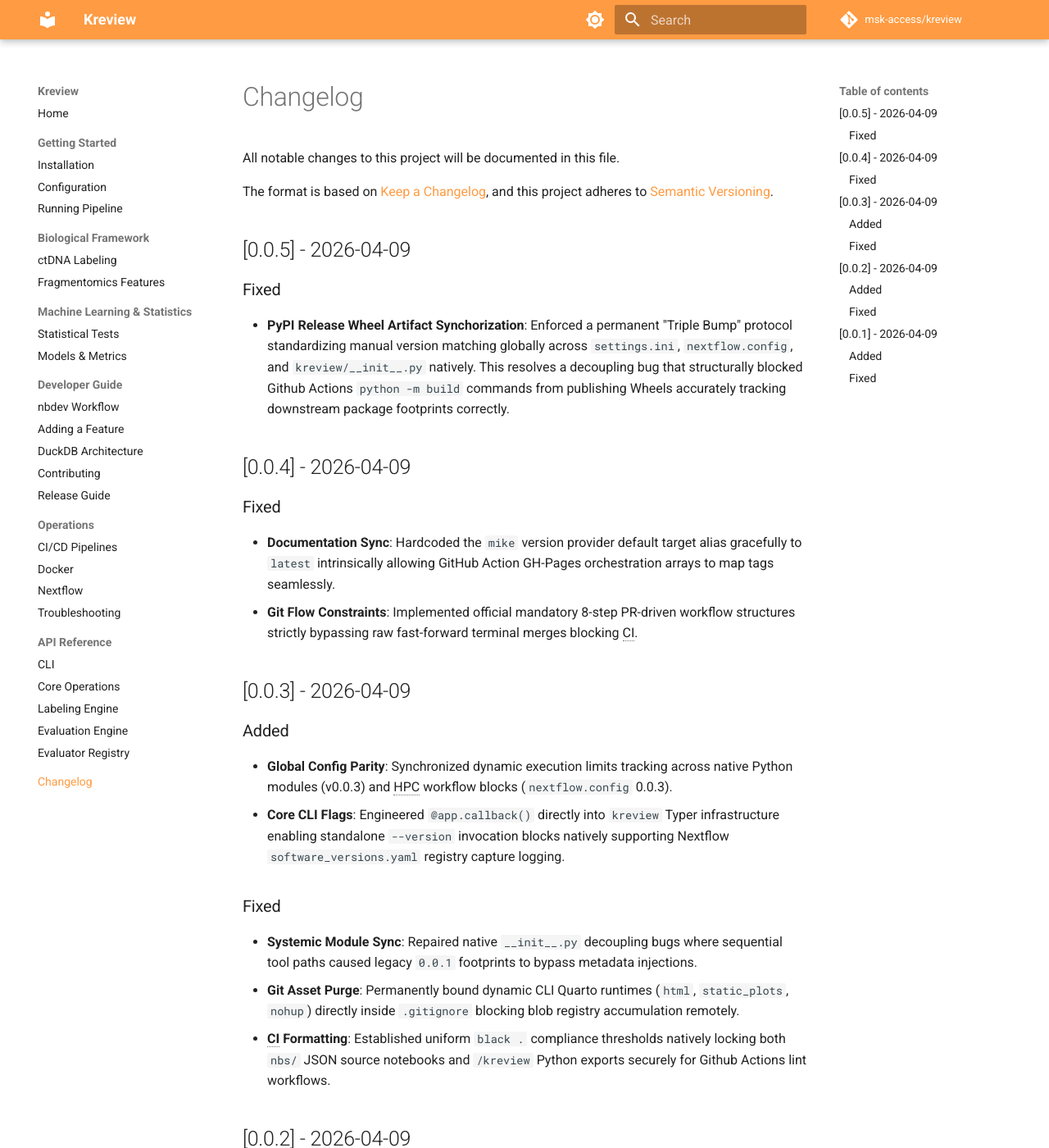
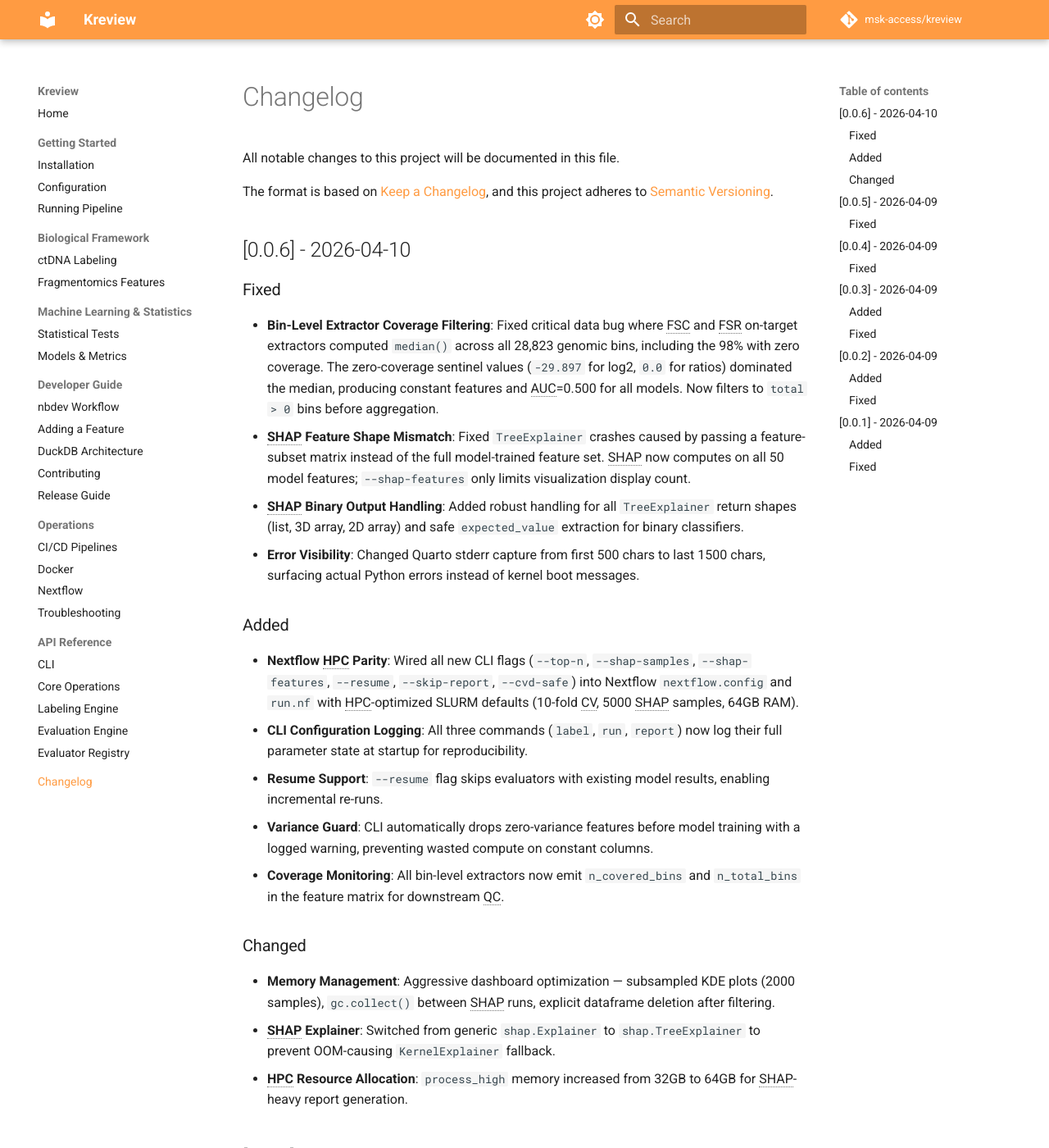
Before and after one commit to msk-access/kreview, an MkDocs documentation site: the page built from docs/changelog.md, in a window 1280 px wide and 1400 px high. Shown: the whole window at 82% size. Built offline with MkDocs 1.6.1 and Material for MkDocs 9.7.7, drawn with Linux system fonts in a browser that asks for light colours; comment, search, counter and statistics services are not loaded; the version menu is left out.

Commit message:
release: v0.0.6

```diff
--- a/docs/changelog.md
+++ b/docs/changelog.md
@@ -4,6 +4,24 @@ All notable changes to this project will be documented in this file.
 
 The format is based on [Keep a Changelog](https://keepachangelog.com/en/1.0.0/),
 and this project adheres to [Semantic Versioning](https://semver.org/spec/v2.0.0.html).
+## [0.0.6] - 2026-04-10
+### Fixed
+- **Bin-Level Extractor Coverage Filtering**: Fixed critical data bug where FSC and FSR on-target extractors computed `median()` across all 28,823 genomic bins, including the 98% with zero coverage. The zero-coverage sentinel values (`-29.897` for log2, `0.0` for ratios) dominated the median, producing constant features and AUC=0.500 for all models. Now filters to `total > 0` bins before aggregation.
+- **SHAP Feature Shape Mismatch**: Fixed `TreeExplainer` crashes caused by passing a feature-subset matrix instead of the full model-trained feature set. SHAP now computes on all 50 model features; `--shap-features` only limits visualization display count.
+- **SHAP Binary Output Handling**: Added robust handling for all `TreeExplainer` return shapes (list, 3D array, 2D array) and safe `expected_value` extraction for binary classifiers.
+- **Error Visibility**: Changed Quarto stderr capture from first 500 chars to last 1500 chars, surfacing actual Python errors instead of kernel boot messages.
+
+### Added
+- **Nextflow HPC Parity**: Wired all new CLI flags (`--top-n`, `--shap-samples`, `--shap-features`, `--resume`, `--skip-report`, `--cvd-safe`) into Nextflow `nextflow.config` and `run.nf` with HPC-optimized SLURM defaults (10-fold CV, 5000 SHAP samples, 64GB RAM).
+- **CLI Configuration Logging**: All three commands (`label`, `run`, `report`) now log their full parameter state at startup for reproducibility.
+- **Resume Support**: `--resume` flag skips evaluators with existing model results, enabling incremental re-runs.
+- **Variance Guard**: CLI automatically drops zero-variance features before model training with a logged warning, preventing wasted compute on constant columns.
+- **Coverage Monitoring**: All bin-level extractors now emit `n_covered_bins` and `n_total_bins` in the feature matrix for downstream QC.
+
+### Changed
+- **Memory Management**: Aggressive dashboard optimization — subsampled KDE plots (2000 samples), `gc.collect()` between SHAP runs, explicit dataframe deletion after filtering.
+- **SHAP Explainer**: Switched from generic `shap.Explainer` to `shap.TreeExplainer` to prevent OOM-causing `KernelExplainer` fallback.
+- **HPC Resource Allocation**: `process_high` memory increased from 32GB to 64GB for SHAP-heavy report generation.
 
 ## [0.0.5] - 2026-04-09
 ### Fixed
--- a/kreview/__init__.py
+++ b/kreview/__init__.py
@@ -1 +1 @@
-__version__ = "0.0.5"
+__version__ = "0.0.6"
```
Also changed, not shown: CHANGELOG.md (+18 -0 lines), 2 other files.
